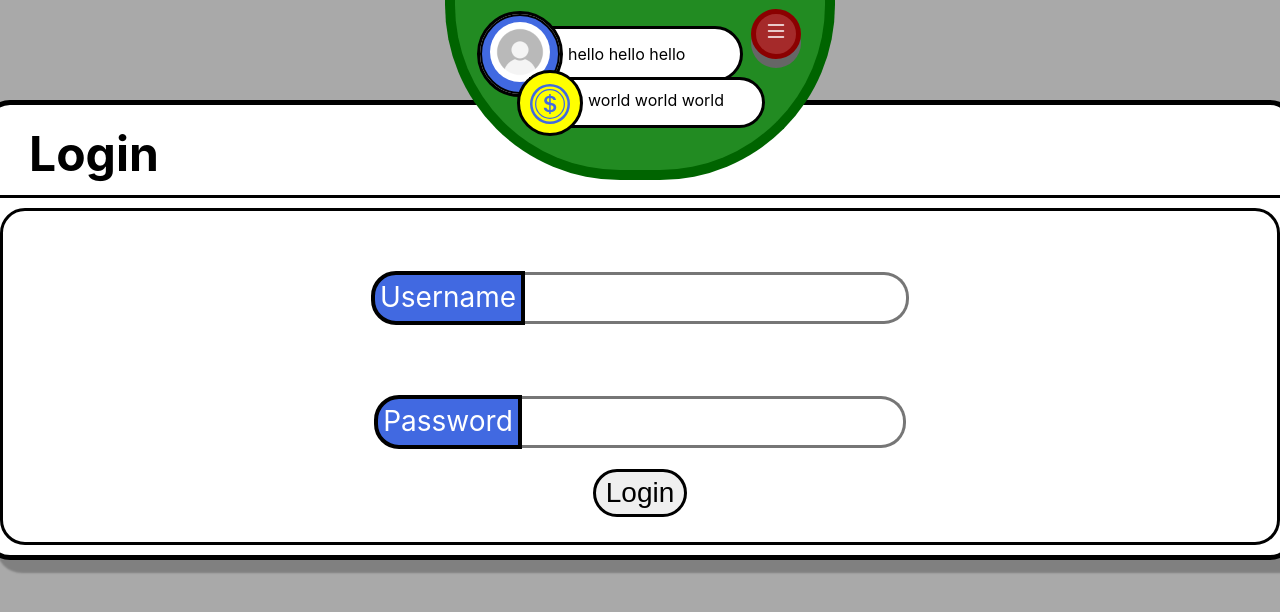
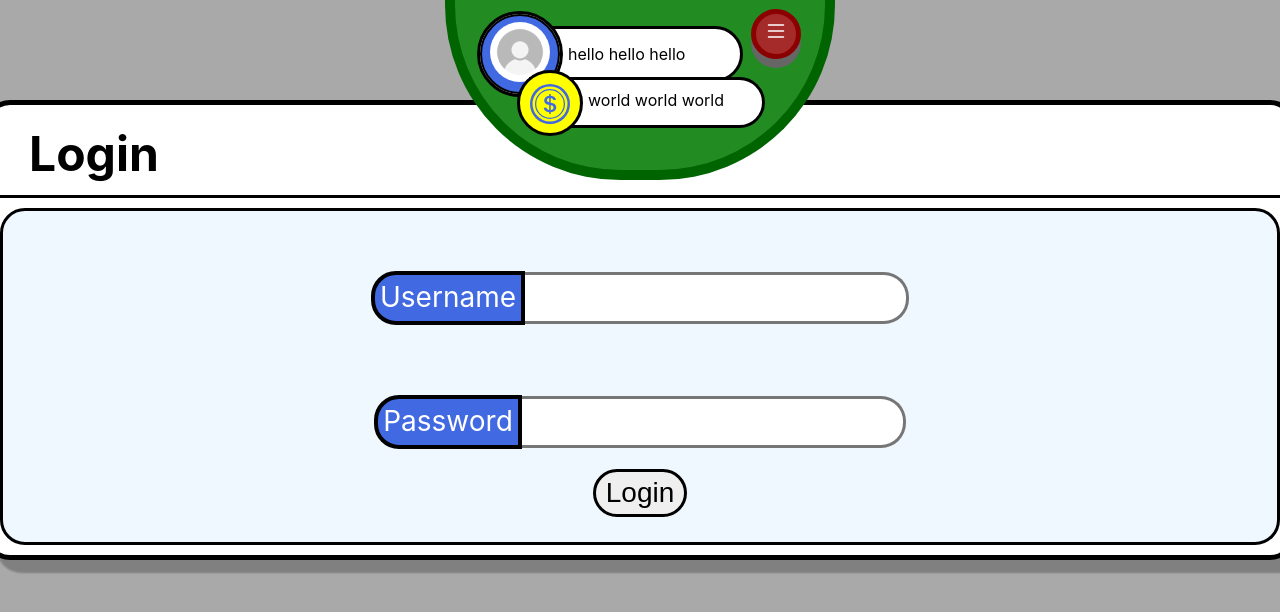
Before and after one commit to Natecat4444/JUMP-Jan-Rainman-Frontend, a React (Create React App) app in the folder rainmanfrontent/: page /login in a window 1280 px wide. Shown: the top 612 px of the page. Built offline with nearby package versions, Linux system fonts and the light colour scheme.

Commit message:
text changed

```diff
--- a/rainmanfrontent/public/assets/css/style.css
+++ b/rainmanfrontent/public/assets/css/style.css
@@ -368,6 +368,8 @@ header
     border-style: solid;
     border-radius: 25px;
 
+    background-color: aliceblue;
+
     text-align:center;
 
     padding-top: 10px;
@@ -407,7 +409,7 @@ header
     border-bottom-right-radius: 25px;
 
     display: inline-block;
-    text-align: right;
+    text-align: left;
   }
 
   input[type=submit]
```
